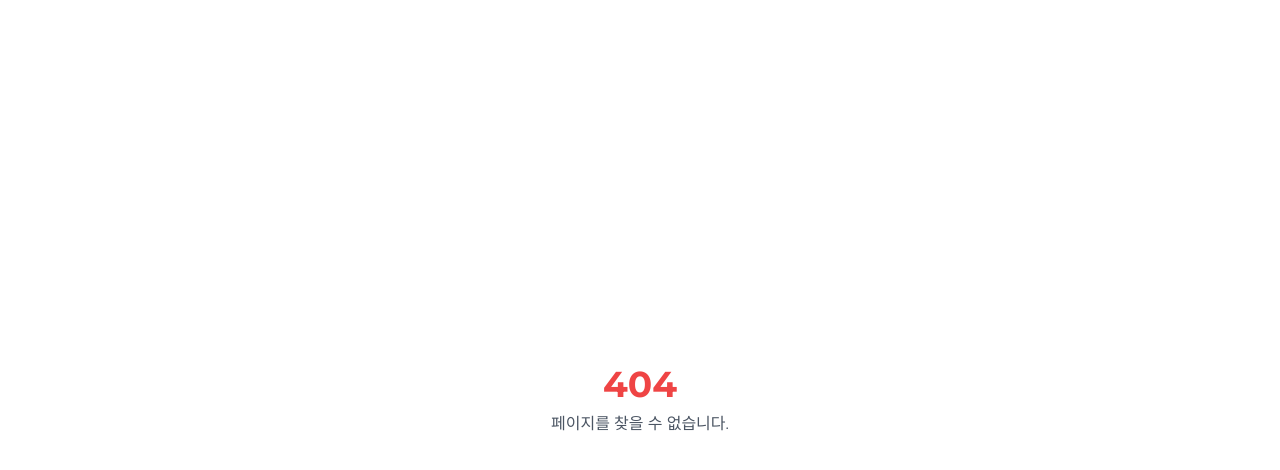
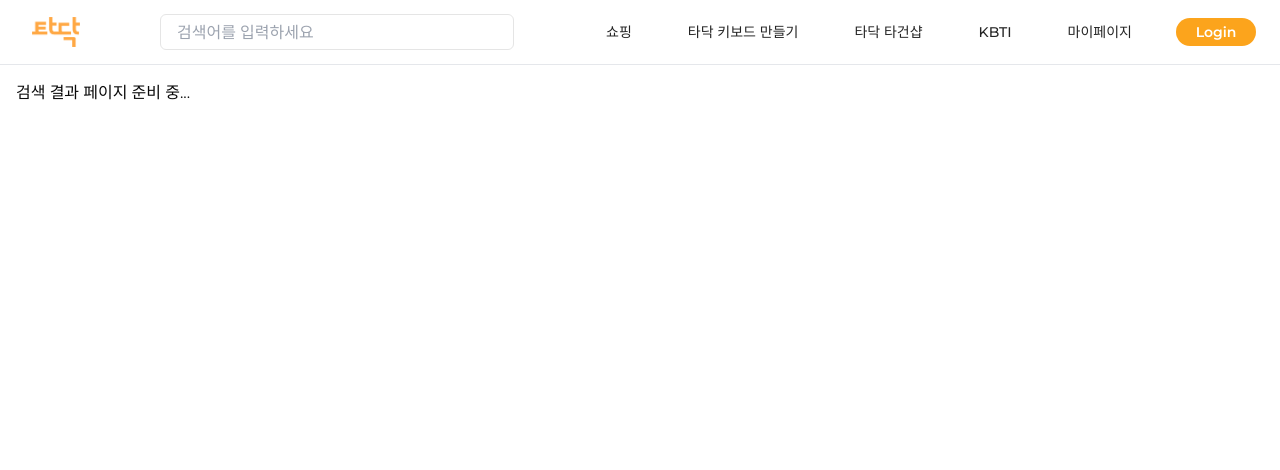
Before and after one commit to teamdadada/tadak, a React (Vite) app in the folder client/web/: page /search in a window 1280 px wide. Before the commit this address had no page. Shown: the top 470 px of the page. Built offline with nearby package versions, Linux system fonts and the light colour scheme; a web font is replaced by a local one.

Commit message:
[S12P31A703-480] [FE] feat: Header 검색창 분리 및 공통 SearchBar 컴포넌트 구현

```diff
--- /dev/null
+++ b/client/web/src/components/common/SearchBar.tsx
@@ -0,0 +1,29 @@
+import { useState } from 'react'
+import { useNavigate } from 'react-router-dom'
+
+const SearchBar = ({ isMobile = false }: { isMobile?: boolean }) => {
+  const [query, setQuery] = useState('')
+  const navigate = useNavigate()
+
+  const handleSubmit = (e: React.FormEvent) => {
+    e.preventDefault()
+    if (!query.trim()) return
+    navigate(`/search?query=${encodeURIComponent(query.trim())}`)
+  }
+
+  return (
+    <form onSubmit={handleSubmit} className="w-full">
+      <input
+        type="text"
+        value={query}
+        onChange={(e) => setQuery(e.target.value)}
+        placeholder="검색어를 입력하세요"
+        className={`w-full px-4 border rounded-md focus:outline-none focus:ring-1 focus:ring-tadak-primary ${
+          isMobile ? 'h-10' : 'h-9 max-w-[32rem] min-w-[12rem]'
+        }`}
+      />
+    </form>
+  )
+}
+
+export default SearchBar
--- a/client/web/src/components/layout/Header.tsx
+++ b/client/web/src/components/layout/Header.tsx
@@ -4,6 +4,7 @@ import { FiMenu, FiX } from 'react-icons/fi'
 import logo from '@/assets/images/logo.png'
 import { useAuthStore } from '@/store/authStore'
 import { useLogout } from '@/hooks/useUser'
+import SearchBar from '../common/SearchBar'
 
 const Header = () => {
   const location = useLocation()
@@ -22,7 +23,7 @@ const Header = () => {
 
   return (
     <header className="sticky top-0 z-10 w-full bg-white border-b border-gray-200">
-      <div className="flex items-center justify-between h-16 max-w-screen-2xl mx-auto px-6 relative">
+      <div className="relative flex items-center justify-between h-16 px-6 mx-auto max-w-screen-2xl">
         {/* 로고 */}
         <Link
           to="/main"
@@ -36,14 +37,14 @@ const Header = () => {
           isAuthenticated ? (
             <button
               onClick={handleLogout}
-              className="w-20 py-1 text-sm font-semibold text-tadak-white text-center rounded-full bg-tadak-primary hover:bg-tadak-primary whitespace-nowrap"
+              className="w-20 py-1 text-sm font-semibold text-center rounded-full text-tadak-white bg-tadak-primary hover:bg-tadak-primary whitespace-nowrap"
             >
               Logout
             </button>
           ) : (
             <Link
               to="/account/login"
-              className="w-20 py-1 text-sm font-semibold text-tadak-white text-center rounded-full bg-tadak-primary hover:bg-tadak-primary whitespace-nowrap"
+              className="w-20 py-1 text-sm font-semibold text-center rounded-full text-tadak-white bg-tadak-primary hover:bg-tadak-primary whitespace-nowrap"
             >
               Login
             </Link>
@@ -52,11 +53,7 @@ const Header = () => {
           <>
             {/* 검색창 */}
             <div className="flex-1 mx-20 hidden min-[1200px]:block">
-              <input
-                type="text"
-                placeholder="검색어를 입력하세요"
-                className="w-full max-w-[32rem] min-w-[12rem] h-9 px-4 border rounded-md focus:outline-none focus:ring-1 focus:ring-orange-400"
-              />
+              <SearchBar />
             </div>
 
             {/* 네비게이션 */}
@@ -94,21 +91,21 @@ const Header = () => {
               {isAuthenticated ? (
                 <button
                   onClick={handleLogout}
-                  className="w-20 py-1 text-sm font-semibold text-tadak-white text-center rounded-full bg-tadak-primary hover:bg-tadak-primary whitespace-nowrap"
+                  className="w-20 py-1 text-sm font-semibold text-center rounded-full text-tadak-white bg-tadak-primary hover:bg-tadak-primary whitespace-nowrap"
                 >
                   Logout
                 </button>
               ) : (
                 <Link
                   to="/account/login"
-                  className="w-20 py-1 text-sm font-semibold text-tadak-white text-center rounded-full bg-tadak-primary hover:bg-tadak-primary whitespace-nowrap"
+                  className="w-20 py-1 text-sm font-semibold text-center rounded-full text-tadak-white bg-tadak-primary hover:bg-tadak-primary whitespace-nowrap"
                 >
                   Login
                 </Link>
               )}
             </div>
 
-            {/* 모바일 햄버거 버튼 */}
+            {/* 모바일 햄버거 버튼'/ */}
             <div className="flex min-[1200px]:hidden ml-auto">
               <button onClick={() => setIsMenuOpen(!isMenuOpen)}>
                 {isMenuOpen ? <FiX size={28} /> : <FiMenu size={28} />}
@@ -117,52 +114,48 @@ const Header = () => {
 
             {/* 모바일 메뉴 오버레이 */}
             {isMenuOpen && (
-              <div className="fixed top-0 right-0 w-3/5 h-screen bg-white shadow-lg border-l flex flex-col p-6 space-y-6 z-50">
+              <div className="fixed top-0 right-0 z-50 flex flex-col w-3/5 h-screen p-6 space-y-6 bg-white border-l shadow-lg">
                 <div className="flex items-center justify-end mb-1">
                   <button onClick={() => setIsMenuOpen(false)}>
                     <FiX size={28} />
                   </button>
                 </div>
                 <div>
-                  <input
-                    type="text"
-                    placeholder="검색어를 입력하세요"
-                    className="w-full h-10 px-4 border rounded-md focus:outline-none focus:ring-1 focus:ring-orange-400"
-                  />
+                  <SearchBar isMobile={true} />
                 </div>
                 <nav className="flex flex-col space-y-6 text-lg font-medium text-[#242424]">
                   <Link
                     to="/shop"
                     onClick={() => setIsMenuOpen(false)}
-                    className="hover:bg-gray-100 rounded-md px-2 py-1"
+                    className="px-2 py-1 rounded-md hover:bg-gray-100"
                   >
                     쇼핑
                   </Link>
                   <Link
                     to="/customkeyboard"
                     onClick={() => setIsMenuOpen(false)}
-                    className="hover:bg-gray-100 rounded-md px-2 py-1"
+                    className="px-2 py-1 rounded-md hover:bg-gray-100"
                   >
                     타닥 키보드 만들기
                   </Link>
                   <Link
                     to="/soundtest"
                     onClick={() => setIsMenuOpen(false)}
-                    className="hover:bg-gray-100 rounded-md px-2 py-1"
+                    className="px-2 py-1 rounded-md hover:bg-gray-100"
                   >
                     타닥 타건샵
                   </Link>
                   <Link
                     to="/kbti"
                     onClick={() => setIsMenuOpen(false)}
-                    className="hover:bg-gray-100 rounded-md px-2 py-1"
+                    className="px-2 py-1 rounded-md hover:bg-gray-100"
                   >
                     KBTI
                   </Link>
                   <Link
                     to="/mypage"
                     onClick={() => setIsMenuOpen(false)}
-                    className="hover:bg-gray-100 rounded-md px-2 py-1"
+                    className="px-2 py-1 rounded-md hover:bg-gray-100"
                   >
                     마이페이지
                   </Link>
@@ -170,7 +163,7 @@ const Header = () => {
                   {isAuthenticated ? (
                     <button
                       onClick={handleLogout}
-                      className="block w-full text-left hover:bg-gray-100 rounded-md px-2 py-1"
+                      className="block w-full px-2 py-1 text-left rounded-md hover:bg-gray-100"
                     >
                       Logout
                     </button>
@@ -178,7 +171,7 @@ const Header = () => {
                     <Link
                       to="/account/login"
                       onClick={() => setIsMenuOpen(false)}
-                      className="hover:bg-gray-100 rounded-md px-2 py-1"
+                      className="px-2 py-1 rounded-md hover:bg-gray-100"
                     >
                       Login
                     </Link>
--- /dev/null
+++ b/client/web/src/pages/ShopPage/SearchPage.tsx
@@ -0,0 +1,5 @@
+const SearchPage = () => {
+  return <div className="p-4">검색 결과 페이지 준비 중...</div>
+}
+
+export default SearchPage
--- a/client/web/src/routes/AppRoutes.tsx
+++ b/client/web/src/routes/AppRoutes.tsx
@@ -24,6 +24,7 @@ import KbtiStartPage from '@/pages/KbtiPage/KbtiStartPage'
 import ProtectedRoute from '@/components/common/ProtectedRoute'
 import ProductReviewPage from '@/pages/ProductPage/ProductReviewPage'
 import ReviewWritePage from '@/pages/ProductPage/ReviewWritePage'
+import SearchPage from '@/pages/ShopPage/SearchPage'
 
 const router = createBrowserRouter([
   {
@@ -62,6 +63,7 @@ const router = createBrowserRouter([
           </ProtectedRoute>
         ),
       }, // 리뷰 작성 페이지
+      { path: '/search', element: <SearchPage /> }, // 검색 결과 페이지
     ],
   },
 
```
